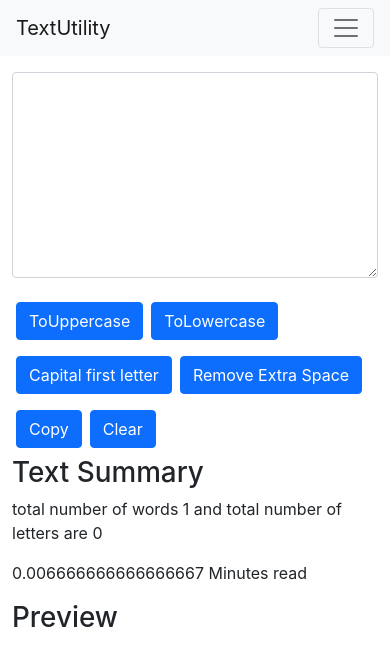
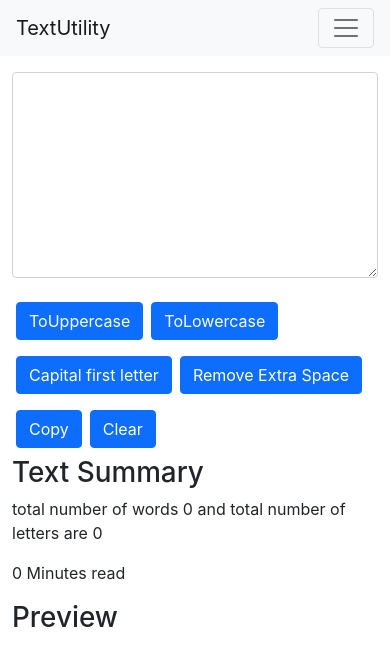
Before and after one commit to Ipriyankrajai/text-utility, a React (Create React App) app: page / in a window 390 px wide. Shown: the top 666 px of the page. Built offline with nearby package versions, Linux system fonts and the light colour scheme.

Commit message:
resolving nav bar problem for responsive design

```diff
--- a/public/index.html
+++ b/public/index.html
@@ -41,9 +41,9 @@
       To begin the development, run `npm start` or `yarn start`.
       To create a production bundle, use `npm run build` or `yarn build`.
     -->
-    <!-- <script src="https://code.jquery.com/jquery-3.3.1.slim.min.js" integrity="sha384-q8i/X+965DzO0rT7abK41JStQIAqVgRVzpbzo5smXKp4YfRvH+8abtTE1Pi6jizo" crossorigin="anonymous"></script>
+    <script src="https://code.jquery.com/jquery-3.3.1.slim.min.js" integrity="sha384-q8i/X+965DzO0rT7abK41JStQIAqVgRVzpbzo5smXKp4YfRvH+8abtTE1Pi6jizo" crossorigin="anonymous"></script>
     <script src="https://cdnjs.cloudflare.com/ajax/libs/popper.js/1.14.7/umd/popper.min.js" integrity="sha384-UO2eT0CpHqdSJQ6hJty5KVphtPhzWj9WO1clHTMGa3JDZwrnQq4sF86dIHNDz0W1" crossorigin="anonymous"></script>
-    <script src="https://stackpath.bootstrapcdn.com/bootstrap/4.3.1/js/bootstrap.min.js" integrity="sha384-JjSmVgyd0p3pXB1rRibZUAYoIIy6OrQ6VrjIEaFf/nJGzIxFDsf4x0xIM+B07jRM" crossorigin="anonymous"></script> -->
+    <script src="https://stackpath.bootstrapcdn.com/bootstrap/4.3.1/js/bootstrap.min.js" integrity="sha384-JjSmVgyd0p3pXB1rRibZUAYoIIy6OrQ6VrjIEaFf/nJGzIxFDsf4x0xIM+B07jRM" crossorigin="anonymous"></script>
     <script src="https://cdn.jsdelivr.net/npm/bootstrap@5.0.2/dist/js/bootstrap.bundle.min.js" integrity="sha384-MrcW6ZMFYlzcLA8Nl+NtUVF0sA7MsXsP1UyJoMp4YLEuNSfAP+JcXn/tWtIaxVXM" crossorigin="anonymous"></script>
     <script src="https://cdn.jsdelivr.net/npm/@popperjs/core@2.9.2/dist/umd/popper.min.js" integrity="sha384-IQsoLXl5PILFhosVNubq5LC7Qb9DXgDA9i+tQ8Zj3iwWAwPtgFTxbJ8NT4GN1R8p" crossorigin="anonymous"></script>
 <script src="https://cdn.jsdelivr.net/npm/bootstrap@5.0.2/dist/js/bootstrap.min.js" integrity="sha384-cVKIPhGWiC2Al4u+LWgxfKTRIcfu0JTxR+EQDz/bgldoEyl4H0zUF0QKbrJ0EcQF" crossorigin="anonymous"></script>
--- a/src/components/Inputbox.js
+++ b/src/components/Inputbox.js
@@ -74,8 +74,8 @@ export default function Inputbox() {
             <button type="button" className="btn btn-primary mx-1 my-2" onClick={copyData}>Copy</button>
             <button type="button" className="btn btn-primary mx-1 my-2" onClick={clearData}>Clear</button>
             <h1>Text Summary</h1>
-            <p>total number of words {text.split(' ').length} and total number of letters are {text.length}</p>
-            <p>{text.split(' ').length/150} Minutes read</p>
+            <p>total number of words {text.length===0?0:text.split(' ').length} and total number of letters are {text.length}</p>
+            <p>{text.length===0?0:text.split(' ').length/150} Minutes read</p>
             <h1>Preview</h1>
             <p>{text}</p>
 
```
